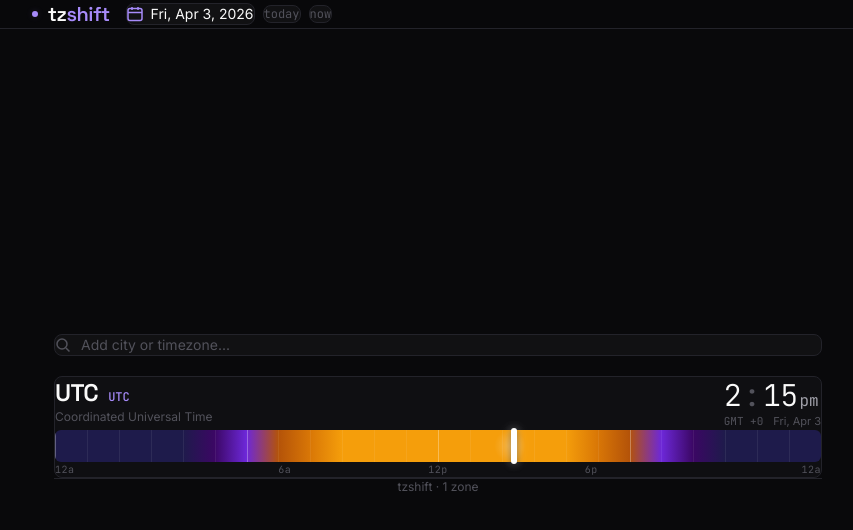
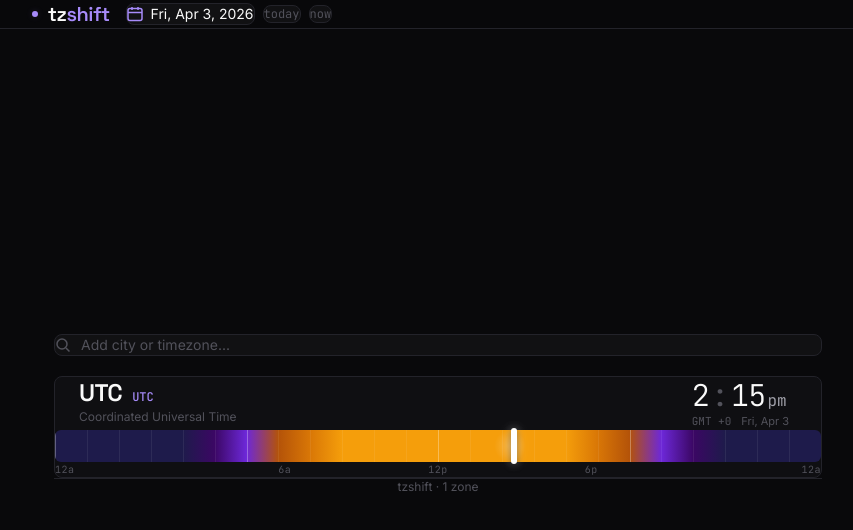
Before and after one commit to lwlee2608/tz-shift, a React (Vite) app: page / in a window 1280 px wide. Shown: the top 530 px of the page, without its empty margins (202-1055 px from the left). Built offline with nearby package versions, Linux system fonts and the light colour scheme.

Commit message:
Adjust timezone card text spacing around remove button

```diff
--- a/src/components/TimezoneCard.tsx
+++ b/src/components/TimezoneCard.tsx
@@ -94,7 +94,7 @@
 
       {/* Header row */}
       <div className="flex items-start justify-between mb-2">
-        <div className="flex-1 min-w-0">
+        <div className="flex-1 min-w-0" style={{ marginLeft: '1.5rem' }}>
           <div className="flex items-baseline gap-2.5">
             <h3 className="font-display text-2xl font-semibold text-text-primary tracking-tight">
               {city}
@@ -105,7 +105,7 @@
         </div>
 
         {/* Time display */}
-        <div className="text-right flex-shrink-0 ml-4">
+        <div className="text-right flex-shrink-0 ml-4" style={{ marginRight: '2rem' }}>
           <div className={`flex items-baseline gap-0.5 ${isNight ? 'opacity-50' : ''}`}>
             <span className="font-mono text-3xl font-light tracking-tight text-text-primary">
               {h}
```
